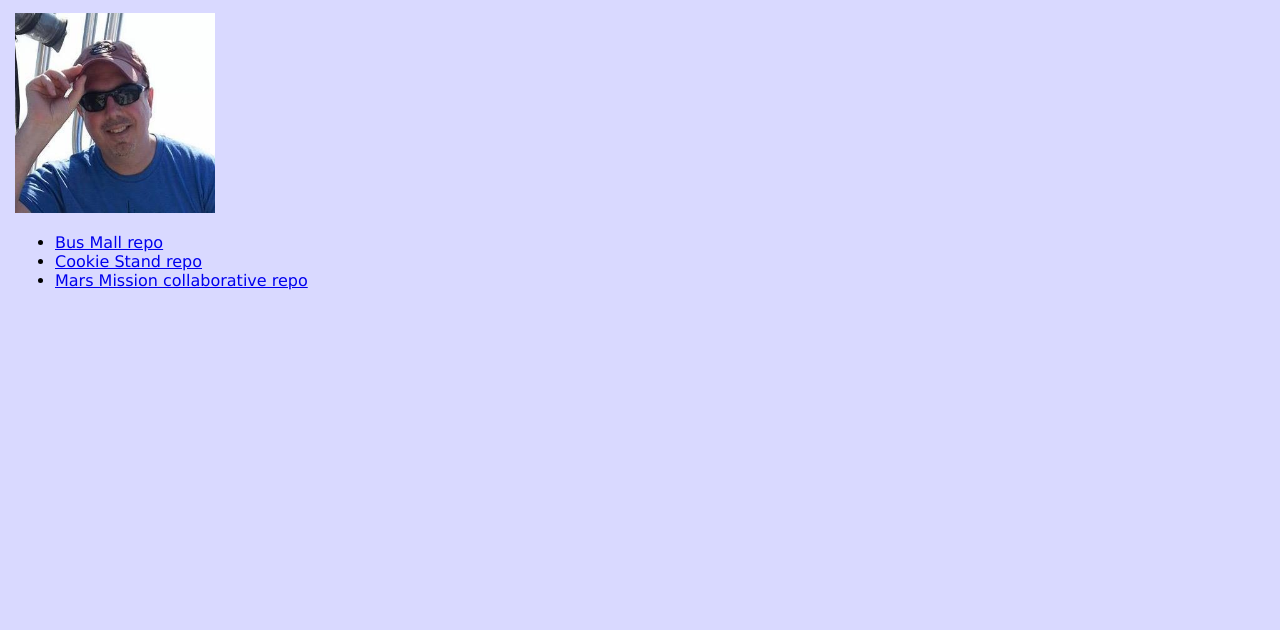
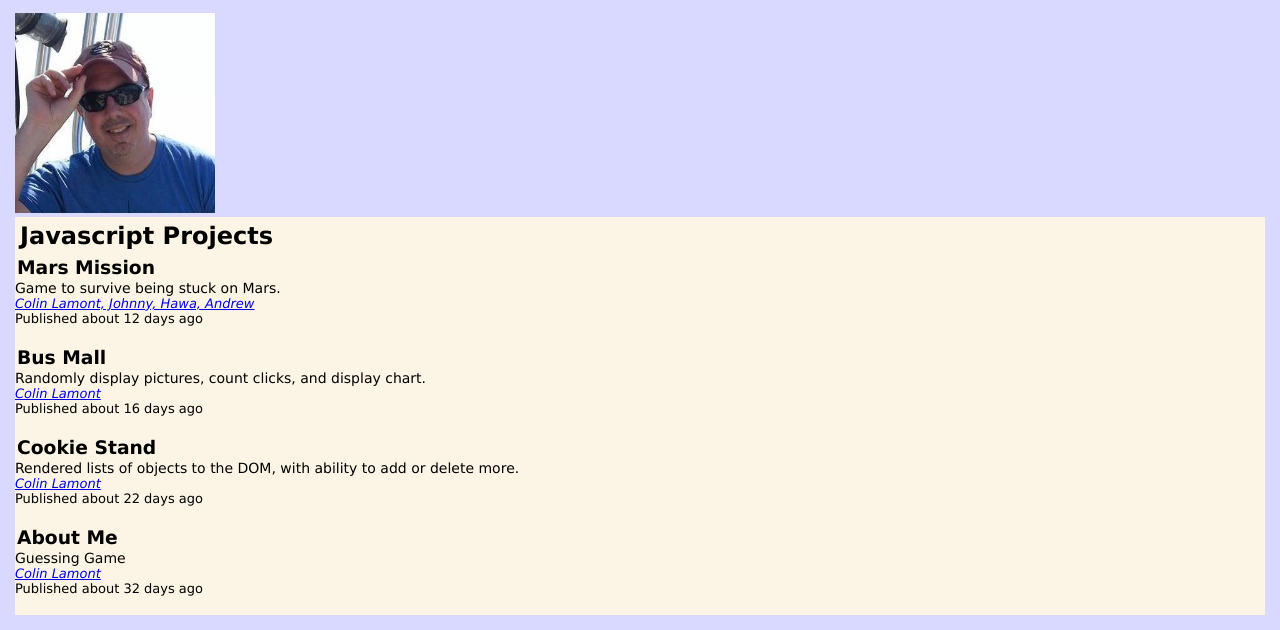
Before and after one commit to chamberi/portfolio, a plain HTML site: page index.html in a window 1280 px wide. Shown: the part 257-887 px from the top of the page. Before the commit the page ends 800 px from the top, so only its background shows below. Drawn offline with nearby package versions, Linux system fonts and the light colour scheme; files whose address does not match are found by name.

Commit message:
added consrtuctor and rendered code projects to DOM

```diff
--- a/index.html
+++ b/index.html
@@ -34,14 +34,21 @@
             <img src="imgs/profile.jpg"/>
           </div>
         </article>
-        <article>
-          <ul>
-            <li><a href="https://github.com/chamberi/bus-mall" target="_blank"> Bus Mall repo</a></li>
-            <li><a href="https://github.com/chamberi/cookie-stand" target="_blank"> Cookie Stand repo</a></li>
-            <li><a href="https://github.com/abdih17/Mars-Mission" target="_blank"> Mars Mission collaborative repo</a></li>
-          <ul>
-        </article>
       </section>
+      <div class="projects">
+        <h2>Javascript Projects</h2>
+        <section id="articles">
+          <article class="template" data-category="cat">
+            <h3 class="title">Title</h3>
+              <p class="abstract"></p>
+              <address><a href="">Author Name</a></address>
+              <p class="timeCalc"> Published <time pubdate datetime="2000-01-01">Publish Time</time></p><br>
+          </article>
+        </section>
+      </div>
     </main>
+    <script type="text/javascript" src="scripts/projects.js"></script>
+    <script src="https://ajax.googleapis.com/ajax/libs/jquery/3.1.1/jquery.min.js"></script>
+    <script type="text/javascript" src="scripts/builder.js"></script>
   </body>
 </html>
--- /dev/null
+++ b/scripts/builder.js
@@ -0,0 +1,44 @@
+var articles = [];
+
+function Article (options) {
+  this.title = options.title;
+  this.category = options.category;
+  this.abstract = options.abstract;
+  this.coders = options.coders;
+  this.repoUrl = options.repoUrl;
+  this.dateStamp = options.dateStamp;
+};
+
+Article.prototype.toHtml = function() {
+  var $newArticle = $('article.template').clone();
+  $newArticle.attr('data-category', this.category);
+  $newArticle.find('.title').text(this.title);
+  $newArticle.find('.abstract').text(this.abstract);
+  $newArticle.find('a').text(this.coders);
+  $newArticle.find('a').attr('href', this.repoUrl);
+
+  // $newArticle.find('section').html(this.abstract);
+  $newArticle.find('time[pubdate]').attr('title', this.dateStamp);
+  $newArticle.find('time').text('about ' + parseInt((new Date() - new Date(this.dateStamp))/60/60/24/1000) + ' days ago');
+  $newArticle.removeClass('template');
+
+  return $newArticle;
+};
+
+/* This sort method is a standard JavaScript Array function
+   that will iterate over an array and compare its values,
+   and then arrange them in ascending or descending order
+   according to the return value. We are comparing the
+   publishedOn properties to arrange the blog posts in
+   descending order (most recent first). */
+codeProjects.sort(function(currentObject, nextObject) {
+  return (new Date(nextObject.dateStamp)) - (new Date(currentObject.dateStamp));
+});
+
+codeProjects.forEach(function(ele) {
+  articles.push(new Article(ele));
+});
+
+articles.forEach(function(article) {
+  $('#articles').append(article.toHtml());
+});
--- /dev/null
+++ b/scripts/projects.js
@@ -0,0 +1,35 @@
+var codeProjects = [
+  {
+    title: 'About Me',
+    category: '201',
+    abstract: 'Guessing Game',
+    repoUrl: 'https://github.com/chamberi/about_me',
+    coders: 'Colin Lamont',
+    dateStamp: '2016-09-24',
+  },
+  {
+    title: 'Cookie Stand',
+    category: '201',
+    abstract: 'Rendered lists of objects to the DOM, with ability to add or delete more.',
+    repoUrl: 'https://github.com/chamberi/cookie-stand',
+    coders: 'Colin Lamont',
+    dateStamp: '2016-10-04',
+  },
+  {
+    title: 'Bus Mall',
+    category: '201',
+    abstract: 'Randomly display pictures, count clicks, and display chart.',
+    repoUrl: 'https://github.com/chamberi/bus-mall',
+    coders: 'Colin Lamont',
+    dateStamp: '2016-10-10',
+  },
+  {
+    title: 'Mars Mission',
+    category: '201',
+    abstract: 'Game to survive being stuck on Mars.',
+    repoUrl: 'https://github.com/abdih17/Mars-Mission',
+    coders: 'Colin Lamont, Johnny, Hawa, Andrew',
+    dateStamp: '2016-10-14',
+  },
+
+];
--- a/styles/base.css
+++ b/styles/base.css
@@ -38,3 +38,27 @@ h3 {
   float:left;
   margin: 2px;
 }
+
+.projects {
+  background-color: #fcf4e4;
+}
+
+.title {
+  /*clear: both;*/
+  display: block;
+}
+
+.abstract {
+  clear: both;
+  margin: 0;
+  font-size: 14px;
+}
+
+address {
+  font-size: 13px;
+}
+
+.timeCalc {
+  margin: 0;
+  font-size: 13px;
+}
--- a/styles/modules.css
+++ b/styles/modules.css
@@ -17,6 +17,9 @@
   clear: both;
 }
 
+.template {
+  display: none;
+}
 
 @media screen and (min-width: 760px){
   .icon-menu {
```
